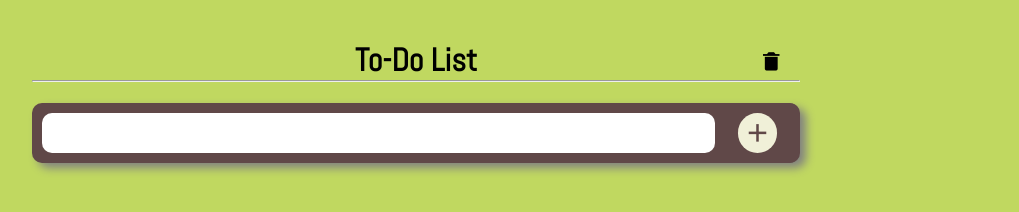
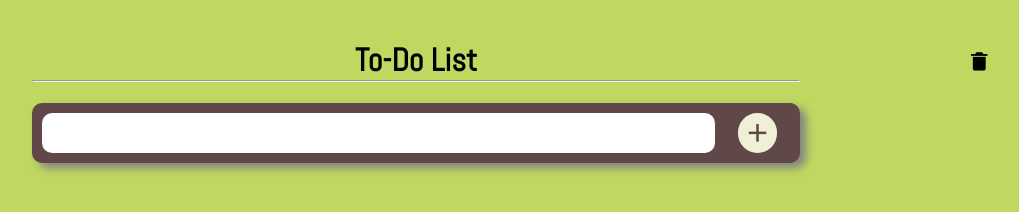
Before and after one commit to ericksiqueiraa/to-do-list-js, a plain HTML site: page index.html in a window 1280 px wide. Shown: the whole page, without its empty margins (224-1243 px from the left). Drawn offline with nearby package versions, Linux system fonts and the light colour scheme.

Commit message:
To-Do List v1

```diff
--- a/style.css
+++ b/style.css
@@ -30,7 +30,6 @@ ul {
   position: absolute;
   right: 1%;
   margin-top: -1.875rem;
-  margin-right: 13rem;
 }
 
 .header i {
```
